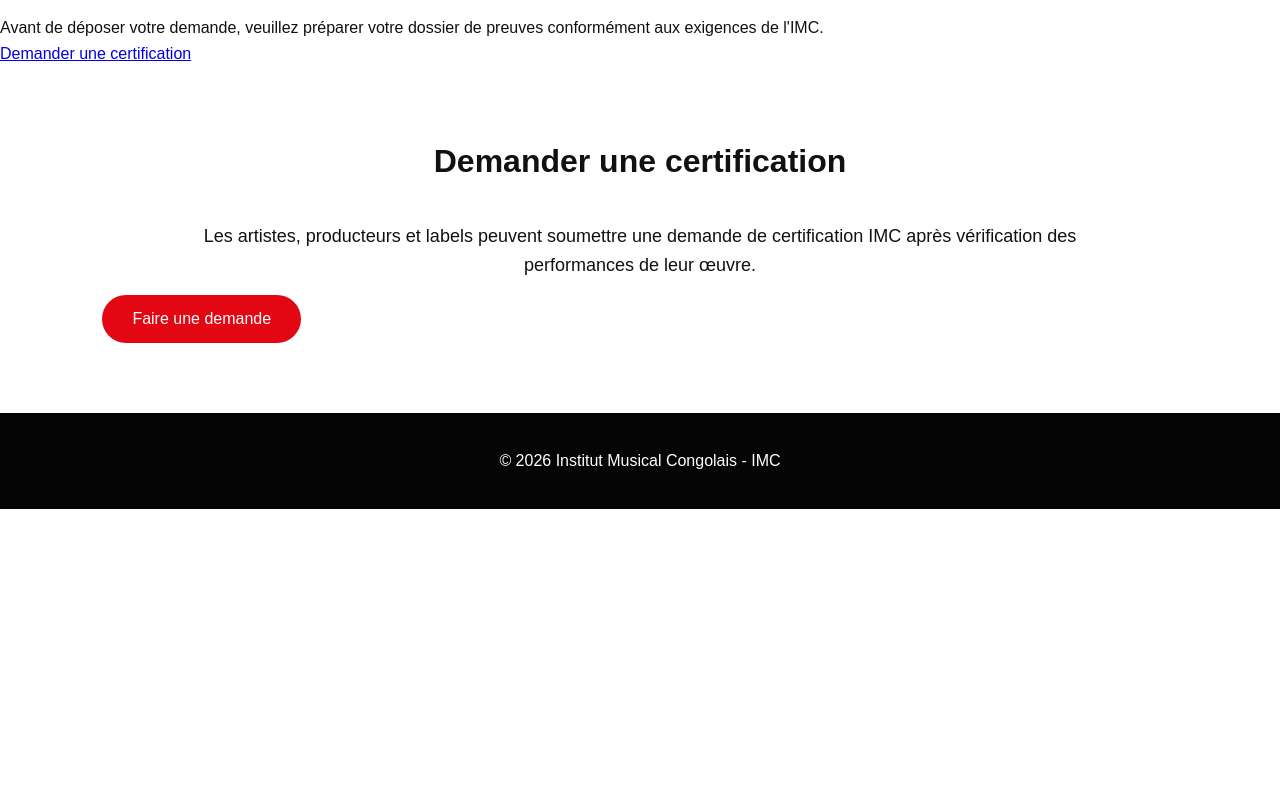
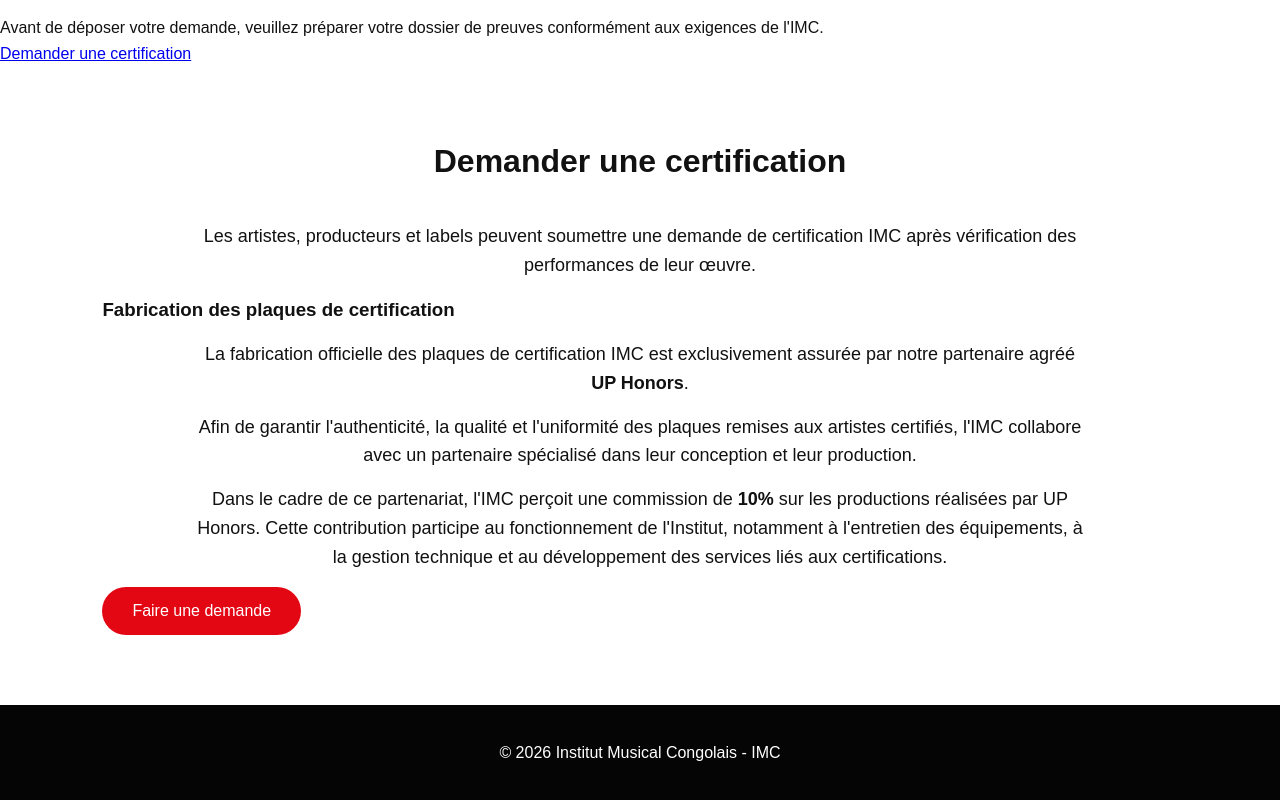
Before and after one commit to institutmusicalcongolais/IMC-Site, a plain HTML site: page certification.html in a window 1280 px wide. Shown: the part 2656-3456 px from the top of the page. Before the commit the page ends 3165 px from the top, so only its background shows below. Drawn offline with Linux system fonts and the light colour scheme.

Commit message:
Add files via upload

```diff
--- a/certification.html
+++ b/certification.html
@@ -289,6 +289,27 @@ Les artistes, producteurs et labels peuvent soumettre une demande de certificati
 </p>
 
 
+<h3>Fabrication des plaques de certification</h3>
+
+<p>
+La fabrication officielle des plaques de certification IMC est exclusivement
+assurée par notre partenaire agréé <strong>UP Honors</strong>.
+</p>
+
+<p>
+Afin de garantir l'authenticité, la qualité et l'uniformité des plaques remises
+aux artistes certifiés, l'IMC collabore avec un partenaire spécialisé dans leur
+conception et leur production.
+</p>
+
+<p>
+Dans le cadre de ce partenariat, l'IMC perçoit une commission de <strong>10%</strong>
+sur les productions réalisées par UP Honors. Cette contribution participe au
+fonctionnement de l'Institut, notamment à l'entretien des équipements, à la
+gestion technique et au développement des services liés aux certifications.
+</p>
+
+
 <button>
 Faire une demande
 </button>
```
